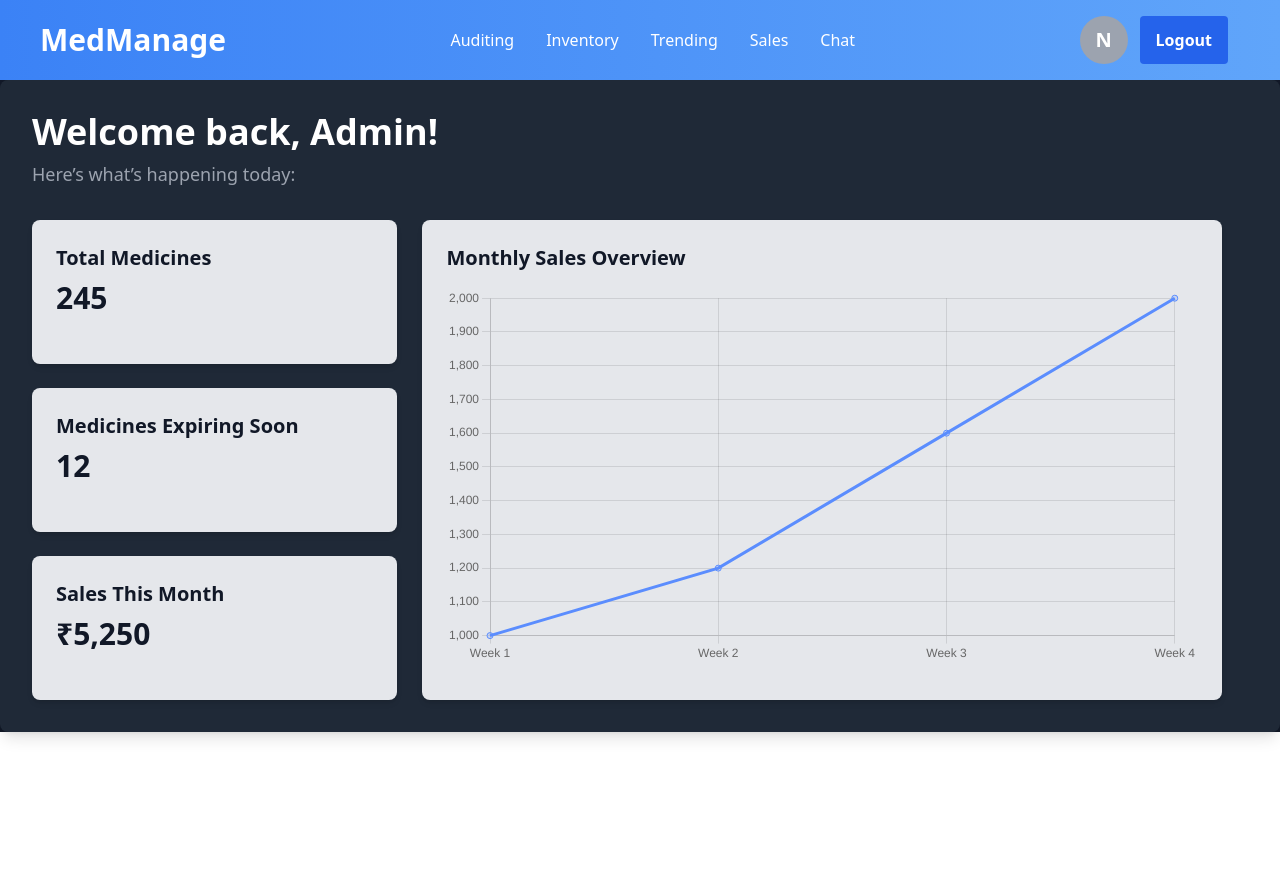
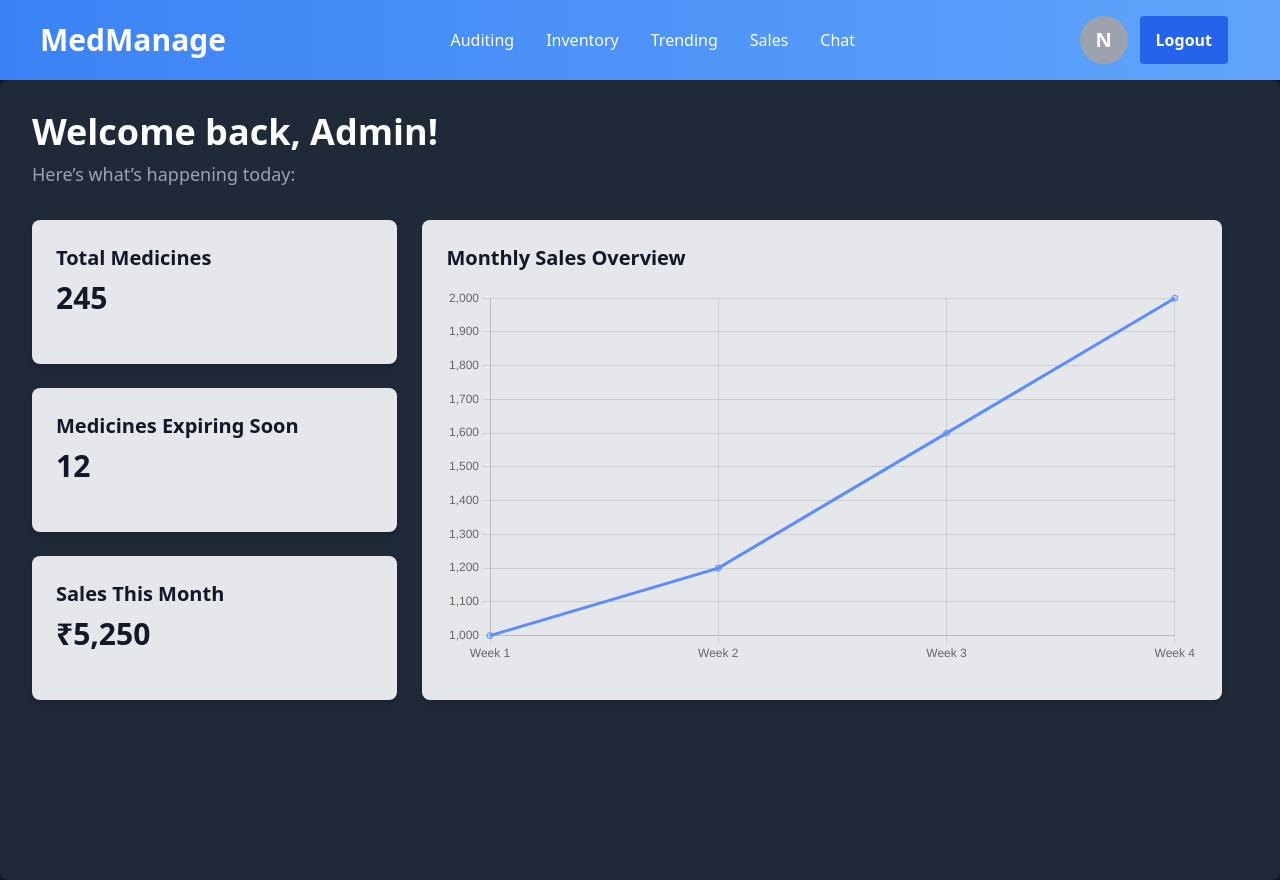
Before and after one commit to ByteZO/Medicine-Supply-Management-System, a React (Vite) app: page /admin/home in a window 1280 px wide. Before the commit the page ends 800 px from the top, so only its background shows below. Built offline with nearby package versions, Linux system fonts and the light colour scheme; no server answers.

Commit message:
Update AdminHero component to set minimum height for better layout consistency

```diff
--- a/src/Components/Admin/AdminHero.jsx
+++ b/src/Components/Admin/AdminHero.jsx
@@ -45,7 +45,7 @@ function AdminHero() {
   };
 
   return (
-    <div className="p-8 bg-gray-800 text-white rounded-lg shadow-lg space-y-6">
+    <div className="p-8 bg-gray-800 min-h-screen text-white rounded-lg shadow-lg space-y-6">
       {/* Welcome Section */}
       <div className="flex justify-between items-center mb-8">
         <div>
```
